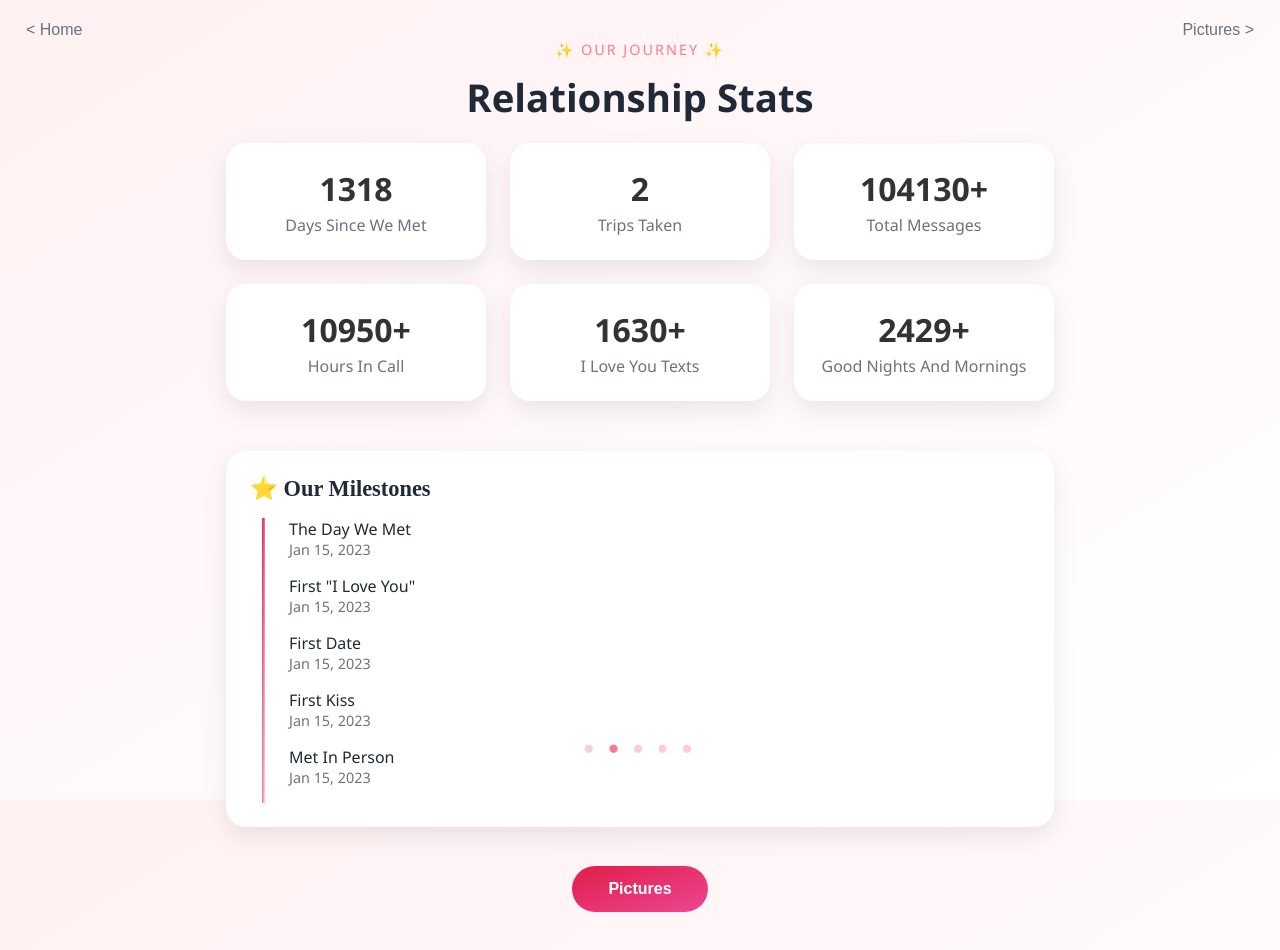
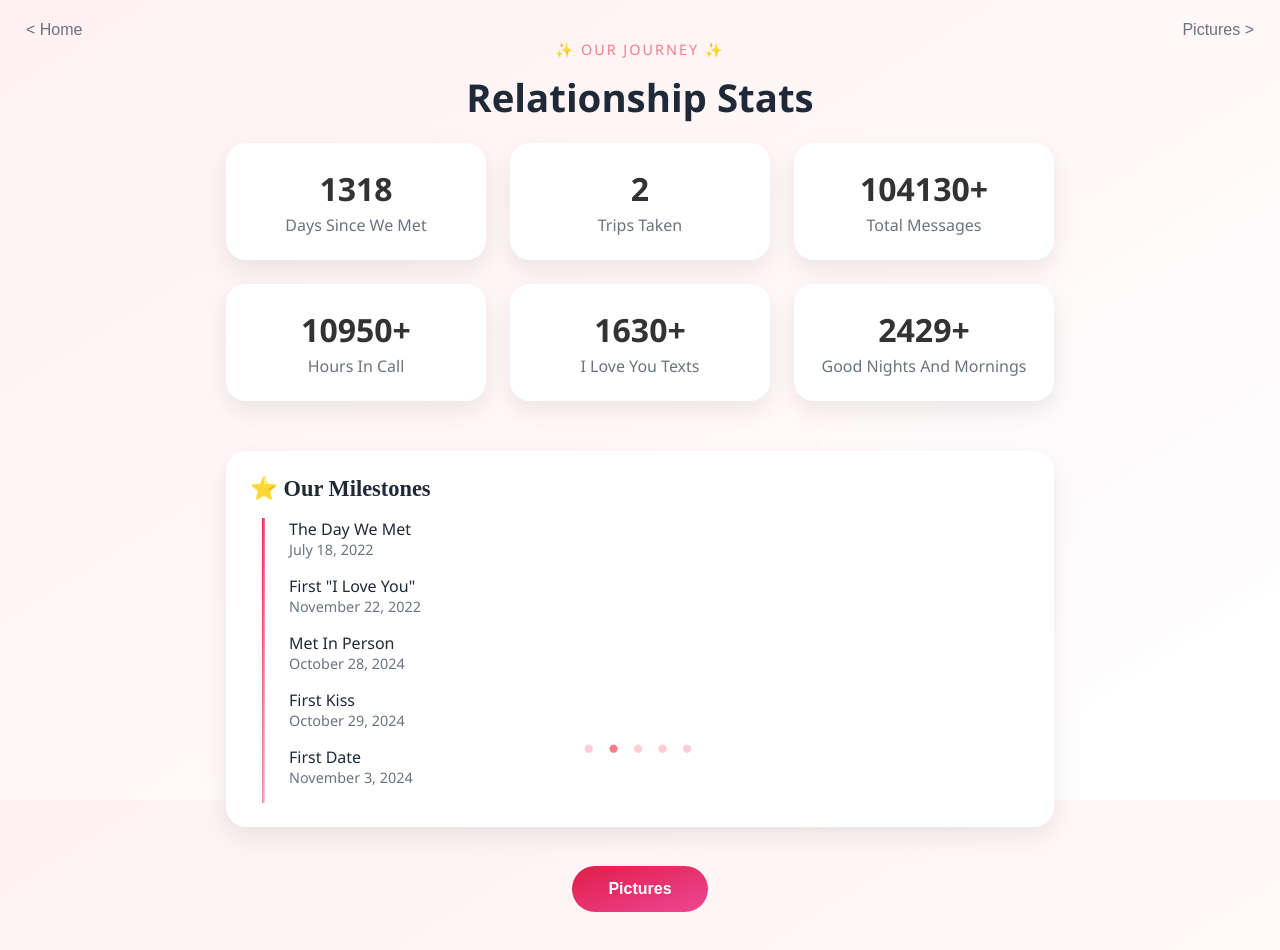
Before and after one commit to Abid-Chowdhury/valentinesxt, a React (Create React App) app: page /stats in a window 1280 px wide. Shown: the top 950 px of the page. Built offline with nearby package versions, Linux system fonts and the light colour scheme.

Commit message:
Added Milestones

```diff
--- a/src/pages/Stats.js
+++ b/src/pages/Stats.js
@@ -67,23 +67,23 @@ export default function Stats() {
           <div className="right-side">
             <div className="milestone-item">
               <div className="milestone-description">The Day We Met</div>
-              <div className="milestone-date">Jan 15, 2023</div>
+              <div className="milestone-date">July 18, 2022</div>
             </div>
             <div className="milestone-item">
               <div className="milestone-description">First "I Love You"</div>
-              <div className="milestone-date">Jan 15, 2023</div>
+              <div className="milestone-date">November 22, 2022</div>
+            </div>
+            <div className="milestone-item">
+              <div className="milestone-description">Met In Person</div>
+              <div className="milestone-date">October 28, 2024</div>
+            </div>
+            <div className="milestone-item">
+              <div className="milestone-description">First Kiss</div>
+              <div className="milestone-date">October 29, 2024</div>
             </div>
             <div className="milestone-item">
               <div className="milestone-description">First Date</div>
-              <div className="milestone-date">Jan 15, 2023</div>
-            </div>
-            <div className="milestone-item">
-              <div className="milestone-description">First Kiss</div>
-              <div className="milestone-date">Jan 15, 2023</div>
-            </div>
-            <div className="milestone-item">
-              <div className="milestone-description">Met In Person</div>
-              <div className="milestone-date">Jan 15, 2023</div>
+              <div className="milestone-date">November 3, 2024</div>
             </div>
 
           </div>
```
